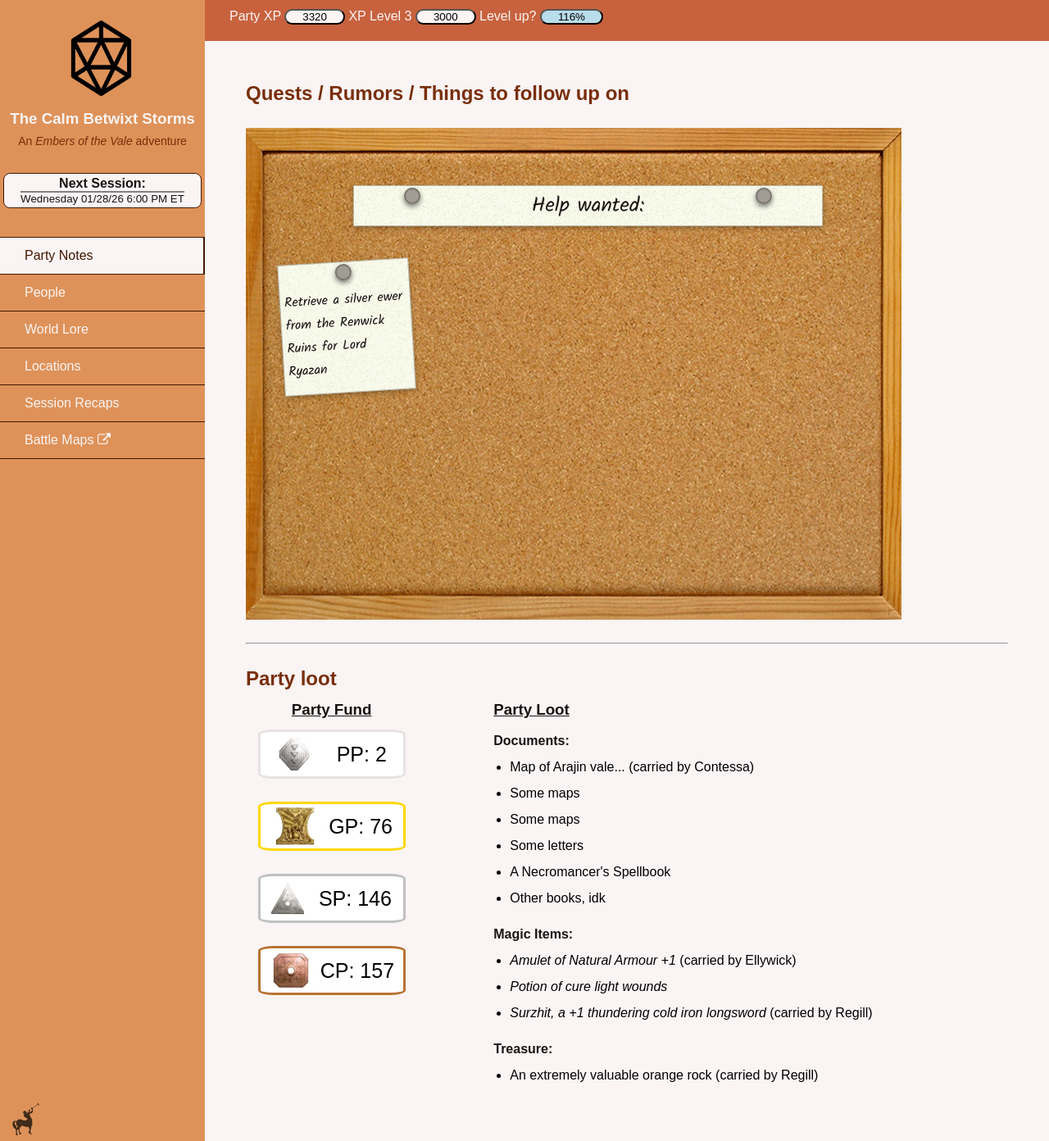
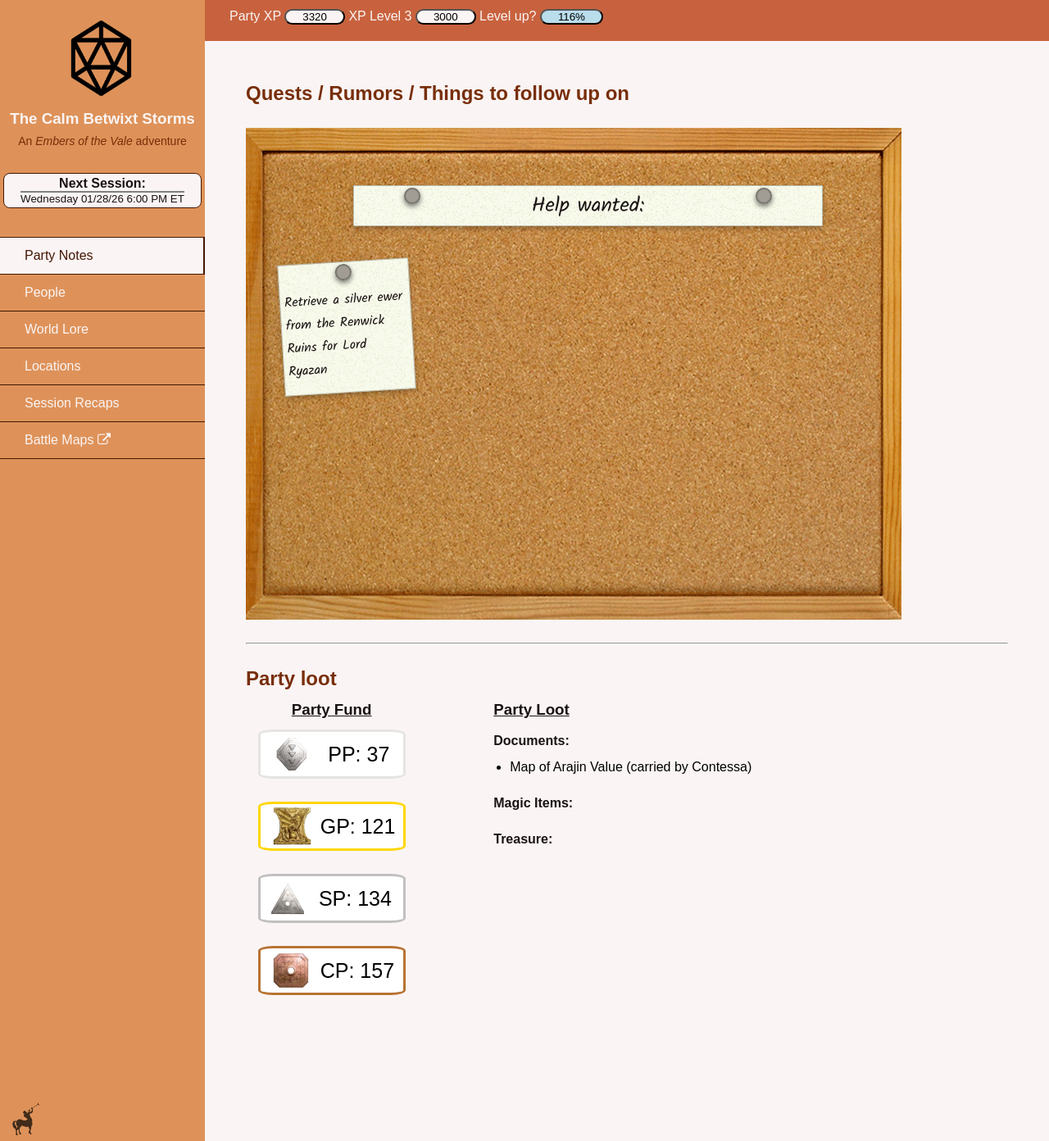
Before and after one commit to lambdr/calm_betwixt_storms, a Jekyll site: the page built from index.md, in a window 1280 px wide and 1392 px high. Shown: the whole window at 82% size. Built offline with Jekyll 4.4.1, drawn with Linux system fonts in a browser that asks for light colours.

Commit message:
Update party_info.yml

```diff
--- a/_data/party_info.yml
+++ b/_data/party_info.yml
@@ -1,23 +1,30 @@
 quests:
   - description: Retrieve a silver ewer from the Renwick Ruins for Lord Ryazan
-pp: 2
-gp: 76
-sp: 146
+pp: 37
+gp: 121
+sp: 134
 cp: 157
+
+Regill:
+  - name: Surzhit, a +1 thundering cold iron longsword
+  - name: A masterwork great axe
+  - name: A potion of cure light wounds
+  - name: An extremely valuable orange rock
+
+Ellywick:
+  - name: Amulet of Natural Armour, +1 AC
+  - name: A wavey rock
+
+Jadviga:
+  - name: A potion of cure light wounds
+
+Contessa:
+  - A Necromancer's Spellbook
+  - A set of magic gloves, transmutation (effect unknown)
+
+Saskarill:
+  - name: None
+
 documents:
-  - name: Map of Arajin vale...
+  - name: Map of Arajin Value
     held: Contessa
-  - name: Some maps
-  - name: Some maps
-  - name: Some letters
-  - name: A Necromancer's Spellbook
-  - name: Other books, idk
-magic_items:
-  - name: Amulet of Natural Armour +1
-    held: Ellywick
-  - name: Potion of cure light wounds
-  - name: Surzhit, a +1 thundering cold iron longsword
-    held: Regill
-treasure:
-  - name: An extremely valuable orange rock
-    held: Regill
```
